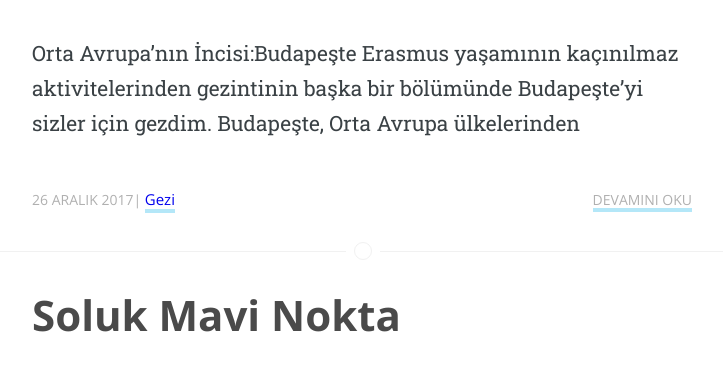
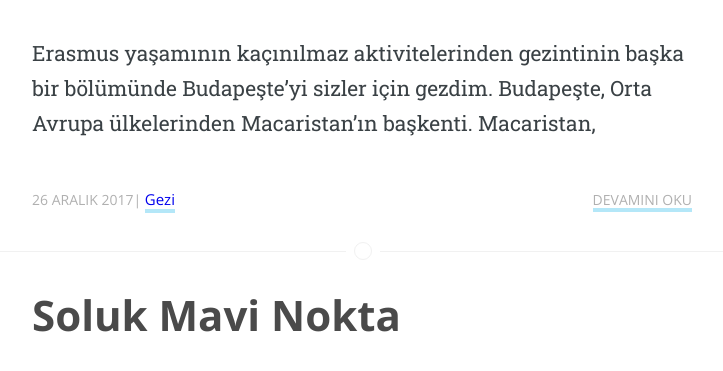
Before and after one commit to erkanceylan/blog, a Jekyll site: the page built from index.html, in a window 1280 px wide and 900 px high, scrolled down 505 px, cut to the strip 221-595 px from the top of the window. Shown: the top 371 px of the strip, without its empty margins (278-1001 px from the left). Built offline with Jekyll 4.4.1, drawn with Linux system fonts in a browser that asks for light colours; the list of posts is cut into pages by our own code.

Commit message:
Update 2017-12-26-Orta-Avrupanin-Incisi-Budapeste.md

```diff
--- a/_posts/2017-12-26-Orta-Avrupanin-Incisi-Budapeste.md
+++ b/_posts/2017-12-26-Orta-Avrupanin-Incisi-Budapeste.md
@@ -6,12 +6,9 @@ id: 11
 category: "Gezi"
 coverPhoto: https://user-images.githubusercontent.com/9788440/34344474-6d2229d8-e9e6-11e7-8231-3f6217ca7e5b.jpg
 ---
-# Orta Avrupa’nın İncisi:Budapeşte
------
-
 Erasmus yaşamının kaçınılmaz aktivitelerinden gezintinin başka bir bölümünde Budapeşte’yi sizler için gezdim.  Budapeşte,
 Orta Avrupa ülkelerinden Macaristan’ın başkenti. Macaristan, Sovyetler Birliği’nin dağılmasından sonra bağımsızlığını
-ilan etmiş yeni bir ülke gibi görünse de,tarihi 1100 yıl eskiye dayanan köklü bir imparatorlukla başlıyor. Böyle bir ülke
+ilan etmiş yeni bir ülke gibi görünse de, tarihi 1100 yıl eskiye dayanan köklü bir imparatorlukla başlıyor. Böyle bir ülke
 de kültürel ve tarihi açıdan zengin bir başkente sahip.
 
 ![Genel Budapeşte Fotosu](https://user-images.githubusercontent.com/9788440/34344474-6d2229d8-e9e6-11e7-8231-3f6217ca7e5b.jpg)
```
